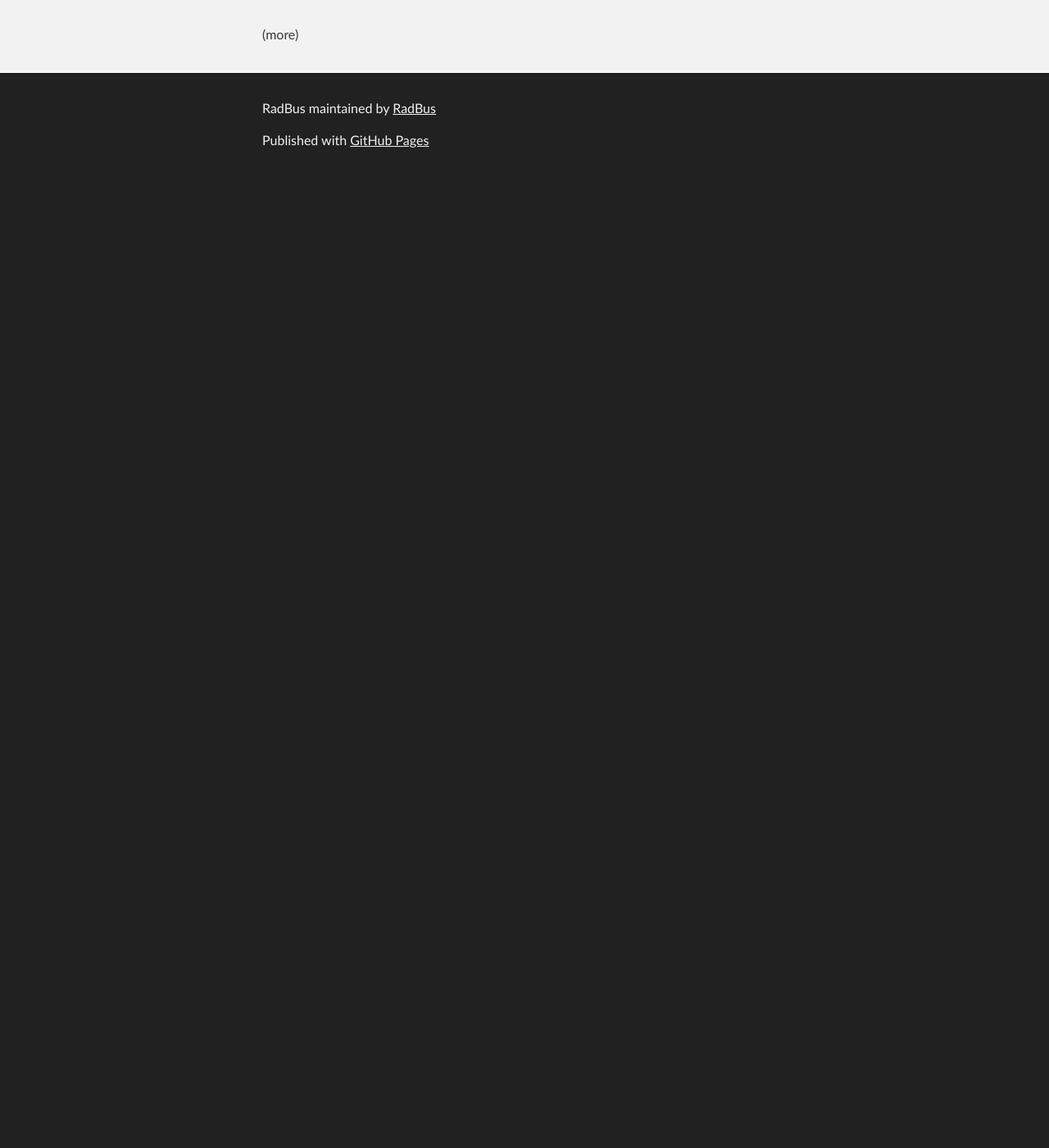
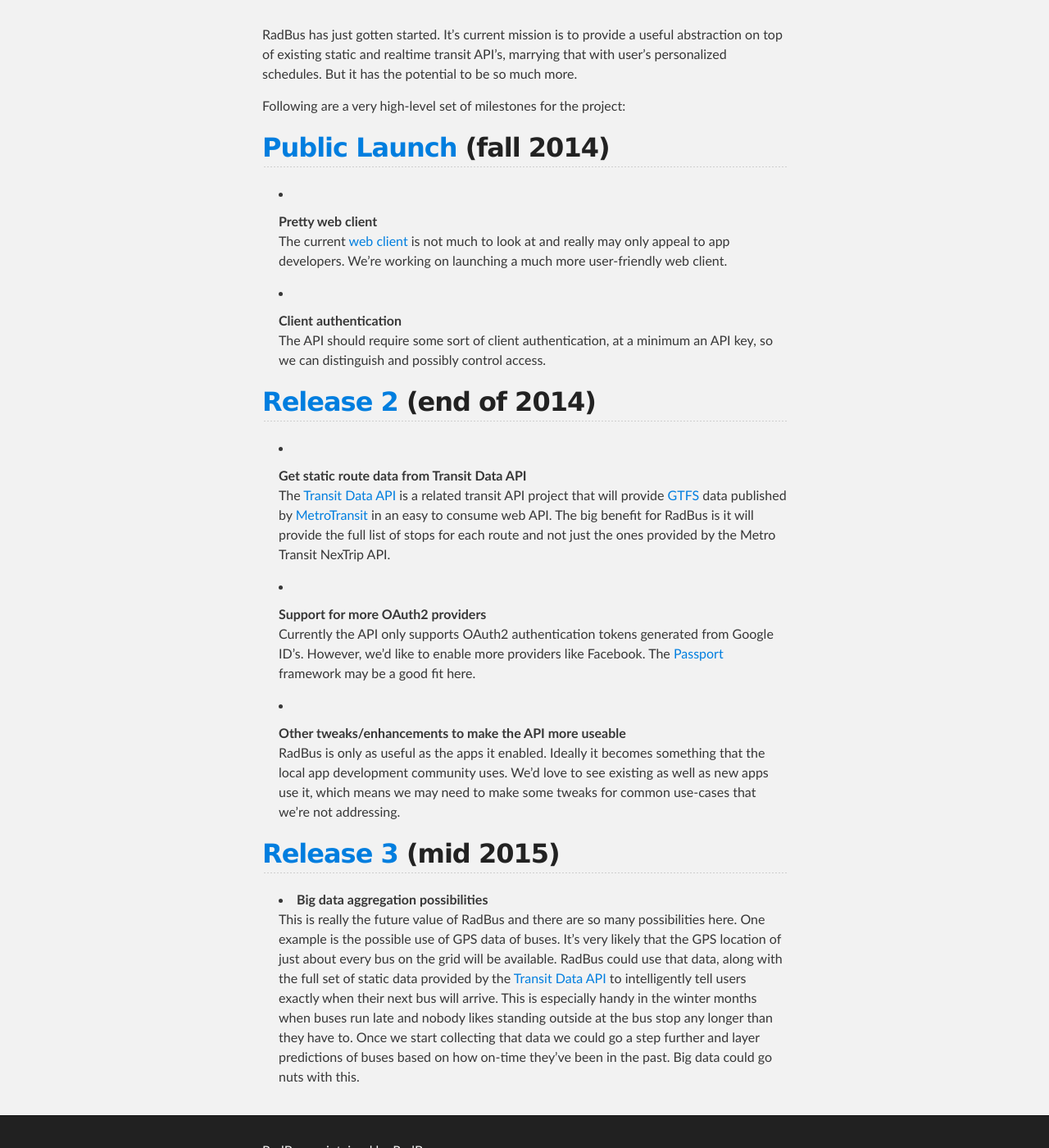
Before and after one commit to RadBus/radbus.github.io, a Jekyll site: the page built from roadmap.md, in a window 1280 px wide and 1400 px high, scrolled down 220 px. Shown: the whole window at 82% size. Built offline with Jekyll 4.4.1, drawn with Linux system fonts in a browser that asks for light colours; before the commit the page ends 900 px from its top, so only the background shows below that.

Commit message:
Full Roadmap text

```diff
--- a/roadmap.md
+++ b/roadmap.md
@@ -2,4 +2,29 @@
 subtitle: Project Roadmap
 ---
 
-(more)
+RadBus has just gotten started.  It's current mission is to provide a useful abstraction on top of existing static and realtime transit API's, marrying that with user's personalized schedules.  But it has the potential to be so much more.
+
+Following are a very high-level set of milestones for the project:
+
+## [Public Launch](https://github.com/RadBus/api/milestones/public-launch) (fall 2014)
+
+* **Pretty web client**
+The current [web client](https://www.radbus.io) is not much to look at and really may only appeal to app developers.  We're working on launching a much more user-friendly web client.
+
+* **Client authentication**
+The API should require some sort of client authentication, at a minimum an API key, so we can distinguish and possibly control access.
+
+## [Release 2](https://github.com/RadBus/api/milestones/release-2) (end of 2014)
+* **Get static route data from Transit Data API**
+The [Transit Data API](http://dev.transitdata.io/) is a related transit API project that will provide [GTFS](https://developers.google.com/transit/gtfs/) data published by [MetroTransit](http://metrotransit.org) in an easy to consume web API.  The big benefit for RadBus is it will provide the full list of stops for each route and not just the ones provided by the Metro Transit NexTrip API.
+
+* **Support for more OAuth2 providers**
+Currently the API only supports OAuth2 authentication tokens generated from Google ID's.  However, we'd like to enable more providers like Facebook.  The [Passport](http://passportjs.org) framework may be a good fit here.
+
+* **Other tweaks/enhancements to make the API more useable**
+RadBus is only as useful as the apps it enabled.  Ideally it becomes something that the local app development community uses.  We'd love to see existing as well as new apps use it, which means we may need to make some tweaks for common use-cases that we're not addressing.
+
+## [Release 3](https://github.com/RadBus/api/milestones/release-3) (mid 2015)
+
+* **Big data aggregation possibilities**
+This is really the future value of RadBus and there are so many possibilities here.  One example is the possible use of GPS data of buses.  It's very likely that the GPS location of just about every bus on the grid will be available.  RadBus could use that data, along with the full set of static data provided by the [Transit Data API](http://dev.transitdata.io/) to intelligently tell users exactly when their next bus will arrive.  This is especially handy in the winter months when buses run late and nobody likes standing outside at the bus stop any longer than they have to.  Once we start collecting that data we could go a step further and layer predictions of buses based on how on-time they've been in the past.  Big data could go nuts with this.
```
